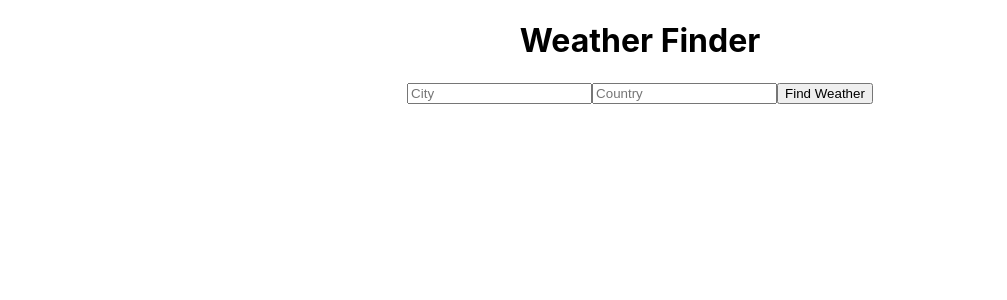
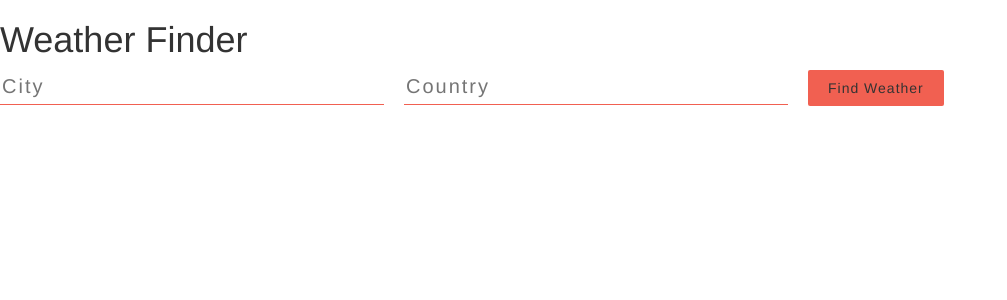
Before and after one commit to cmlugoce/react-weather-app, a React (Create React App) app: page / in a window 1280 px wide. Shown: the top 300 px of the page, without its empty margins (0-1007 px from the left). Built offline with nearby package versions, Linux system fonts and the light colour scheme.

Commit message:
add bootstrap and custom css

```diff
--- a/package.json
+++ b/package.json
@@ -3,6 +3,7 @@
   "version": "0.1.0",
   "private": true,
   "dependencies": {
+    "bootstrap": "^3.3.7",
     "react": "^16.6.1",
     "react-dom": "^16.6.1",
     "react-scripts": "2.1.1"
--- a/src/App.css
+++ b/src/App.css
@@ -1,32 +1,127 @@
-.App {
-  text-align: center;
+@import url('https://fonts.googleapis.com/css?family=Merriweather:100,200,300,300i,400,400i,700');
+@import url('https://fonts.googleapis.com/css?family=Roboto+Slab:400,700');
+@import url('https://fonts.googleapis.com/css?family=Open+Sans:300,400');
+
+body {
+  font-family: "Open Sans", serif;
 }
 
-.App-logo {
-  animation: App-logo-spin infinite 20s linear;
-  height: 40vmin;
+.wrapper {
+  background: linear-gradient(to right, #e67e22, #e74c3c);
+  height: 100vh;
+  display: flex;
+  justify-content: center;
+  align-items: center;
 }
 
-.App-header {
-  background-color: #282c34;
-  min-height: 100vh;
+.main {
+  height: 90vh;
+  background: #fff;
+  box-shadow: 0px 13px 40px -13px rgba(0,0,0,0.75);
+  width: 80%;
+  margin: 0 auto;
+}
+
+.title-container {
+  height: 90vh;
+  background: url("img/bg.jpg") center center no-repeat;
+  background-size: cover;
   display: flex;
-  flex-direction: column;
   align-items: center;
   justify-content: center;
-  font-size: calc(10px + 2vmin);
-  color: white;
+  text-align: center;
+  color: #000;
 }
 
-.App-link {
-  color: #61dafb;
+.title-container__title {
+  font-size: 50px;
+  letter-spacing: 2px;
+  line-height: 1.3;
+  font-family: 'Roboto Slab', serif;
 }
 
-@keyframes App-logo-spin {
-  from {
-    transform: rotate(0deg);
-  }
-  to {
-    transform: rotate(360deg);
-  }
+.title-container__subtitle {
+  font-style: italic;
+  font-weight: 100;
+  letter-spacing: 1px;
+  line-height: 1.5;
+  font-family: "Merriweather", serif;
 }
+
+.form-container {
+  background-color: #2c3e50;
+  height: 90vh;
+  padding-top: 100px;
+  padding-left: 50px;
+}
+
+input[type="text"] {
+  background-color: transparent;
+  border: 0;
+  border-bottom: solid 1px #f16051;
+  width: 30%;
+  padding-bottom: 4px;
+  color: #fff !important;
+  font-weight: lighter;
+  letter-spacing: 2px;
+  margin-bottom: 30px;
+  margin-right: 20px;
+  font-size: 20px;
+}
+
+input[type="text"] {
+    outline: none;
+}
+
+input:-webkit-autofill {
+    -webkit-box-shadow: 0 0 0 30px #2c3e50 inset;
+    -webkit-text-fill-color: #fff !important;
+}
+
+button {
+  border: 0;
+  padding: 8px 20px;
+  margin: 0 2px;
+  border-radius: 2px;
+  font-weight: lighter;
+  letter-spacing: 1px;
+  font-size: 15px;
+  cursor: pointer;
+  background-color: #f16051;
+  color: #fff;
+  font-weight: 100;
+}
+
+button:active {
+  outline: none;
+}
+
+.weather__info {
+  width: 60%;
+  font-size: 20px;
+  font-weight: 200;
+  letter-spacing: 2px;
+}
+
+.weather__key {
+  color: #f16051;
+  border-bottom: solid 2px rgba(255,255,255,0.06);
+  padding: 20px 0 20px 0;
+  font-weight: 400;
+}
+
+.weather__key:last-child {
+  border: 0;
+}
+
+.weather__value {
+  color: #fff;
+  font-weight: 200;
+}
+
+.weather__error {
+  color: #f16051;
+  font-size: 20px;
+  letter-spacing: 1px;
+  font-weight: 200;
+}
--- a/src/components/Form.js
+++ b/src/components/Form.js
@@ -1,12 +1,12 @@
-import React, {Component} from 'react';
+import React from 'react';
 
 
-class Form extends Component {
+const Form = (props) => {
 
-    render (){
+
         return (
             <div>
-               <form onSubmit={this.props.getWeather}>
+               <form onSubmit={props.getWeather}>
 
                    <input type="text" name="city" placeholder='City' />
                    <input type="text" name='country' placeholder='Country' />
@@ -16,7 +16,7 @@ class Form extends Component {
 
             </div>
         )
-    }
+
 }
 
 
--- a/src/components/Weather.js
+++ b/src/components/Weather.js
@@ -1,24 +1,24 @@
-import React, {Component} from 'react';
+import React from 'react';
 
 
-class Weather extends Component {
+const Weather = (props) => {
 
 
-    render (){
+
         return (
             <div>
-                {this.props.city && this.props.country && <p>Location: {this.props.city}, {this.props.country}</p>}
+                {props.city && props.country && <p>Location: {props.city}, {props.country}</p>}
 
-               {this.props.temperature && <p>Temperature: {this.props.temperature} F</p>}
-               {this.props.humidity && <p>Humidity: {this.props.humidity}</p>}
-               {this.props.description && <p>Conditions: {this.props.description}</p>}
-               {this.props.error && <p>{this.props.error}</p>}
+               {props.temperature && <p>Temperature: {props.temperature} F </p>}
+               {props.humidity && <p>Humidity: {props.humidity}</p>}
+               {props.description && <p>Conditions: {props.description}</p>}
+               {props.error && <p>{props.error}</p>}
 
 
 
             </div>
         )
-    }
+
 }
 
 
--- a/src/index.js
+++ b/src/index.js
@@ -2,6 +2,8 @@ import React from 'react';
 import ReactDOM from 'react-dom';
 import './index.css';
 import App from './App';
+import './App.css';
+import 'bootstrap/dist/css/bootstrap.min.css';
 import * as serviceWorker from './serviceWorker';
 
 ReactDOM.render(<App />, document.getElementById('root'));
```
Also changed, not shown: src/img/bg.jpg (added), 1 other file (tests, documents, lock files or other folders).
